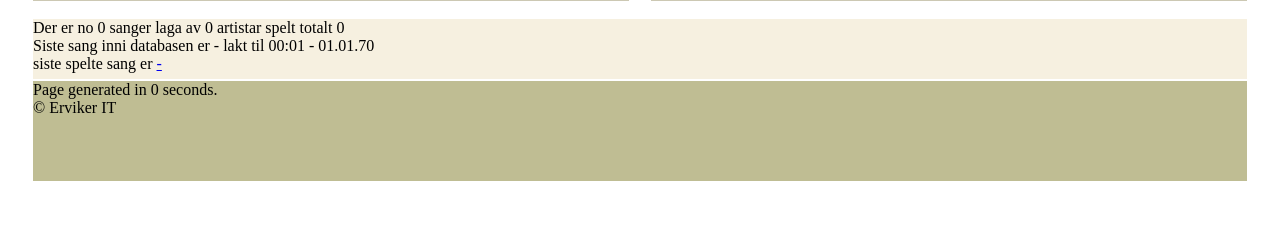
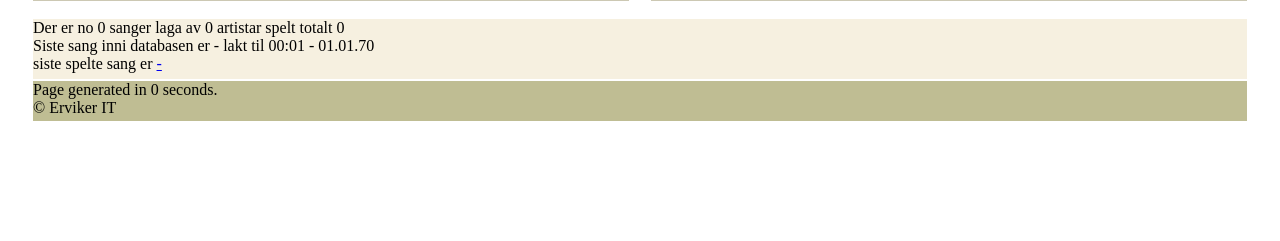
Before and after one commit to erviker/p3musikk, a PHP site: page /?a=1 in a window 1280 px wide. Shown: the part 559-800 px from the top of the page. Run offline with PHP 8.4, Linux system fonts and the light colour scheme; data that the repository does not hold is empty; a stand-in replaces the project's code that opens the database connection; some libraries are stand-ins or nearby versions.

Commit message:
fiksa footer

```diff
--- a/style.css
+++ b/style.css
@@ -179,7 +179,7 @@ width:23.0759em;*width:22.52em;}
 }
 
 #footer{
-    height:100px;
+    height:40px;
     background:#BFBD93;
     border-top:#FFFFFF 2px solid;
     margin:0;
```
